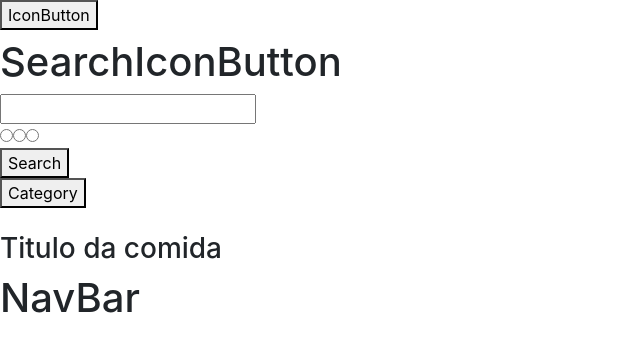
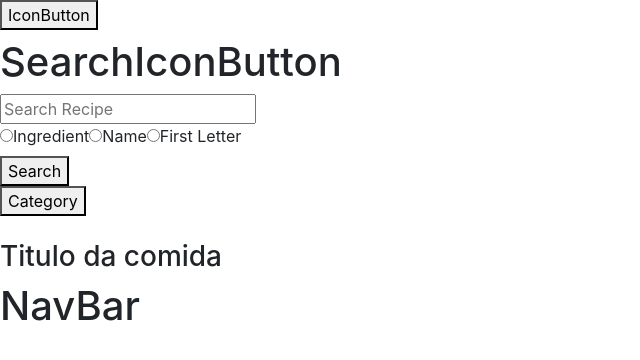
Before and after one commit to raphaelalmeidamartins/fine-flavor, a React (Create React App) app: page /foods in a window 1280 px wide. Shown: the top 360 px of the page, without its empty margins (0-640 px from the left). Built offline with nearby package versions, Linux system fonts and the light colour scheme; the HTML template or start-up script is replaced by a standard one.

Commit message:
:construction: feat: criei reducer responsável pela busca.

```diff
--- a/src/components/SearchBar.js
+++ b/src/components/SearchBar.js
@@ -3,11 +3,36 @@ import React from 'react';
 function SearchBar() {
   return (
     <form>
-      <input data-testid="exec-search-btn" type="text" placeholder="" />
+      <input
+        data-testid="exec-search-btn"
+        type="text"
+        placeholder="Search Recipe"
+      />
       <fieldset>
-        <input data-testid="ingredient-search-radio" type="radio" />
-        <input data-testid="name-search-radio" type="radio" />
-        <input data-testid="first-letter-search-radio" type="radio" />
+        <label htmlFor="ingredient-search-radio">
+          <input
+            id="ingredient-search-radio"
+            data-testid="ingredient-search-radio"
+            type="radio"
+          />
+          Ingredient
+        </label>
+        <label htmlFor="ame-search-radio">
+          <input
+            id="name-search-radio"
+            data-testid="name-search-radio"
+            type="radio"
+          />
+          Name
+        </label>
+        <label htmlFor="first-letter-search-radio">
+          <input
+            id="first-letter-search-radio"
+            data-testid="first-letter-search-radio"
+            type="radio"
+          />
+          First Letter
+        </label>
       </fieldset>
       <button type="button">Search</button>
     </form>
--- a/src/redux/reducers/index.js
+++ b/src/redux/reducers/index.js
@@ -5,6 +5,7 @@ import favoriteRecipes from './favoriteRecipes';
 import inProgressRecipes from './inProgressRecipes';
 import mealsToken from './mealsToken';
 import user from './user';
+import search from './search';
 
 const rootReducer = combineReducers({
   mealsToken,
@@ -13,6 +14,7 @@ const rootReducer = combineReducers({
   doneRecipes,
   favoriteRecipes,
   inProgressRecipes,
+  search,
 });
 
 export default rootReducer;
--- /dev/null
+++ b/src/redux/reducers/search.js
@@ -0,0 +1,15 @@
+const INITIAL_STATE = {
+  results: [],
+  searchBar: {
+    display: false,
+  },
+};
+
+const search = (state = INITIAL_STATE, action) => {
+  switch (action.type) {
+  default:
+    return state;
+  }
+};
+
+export default search;
```
